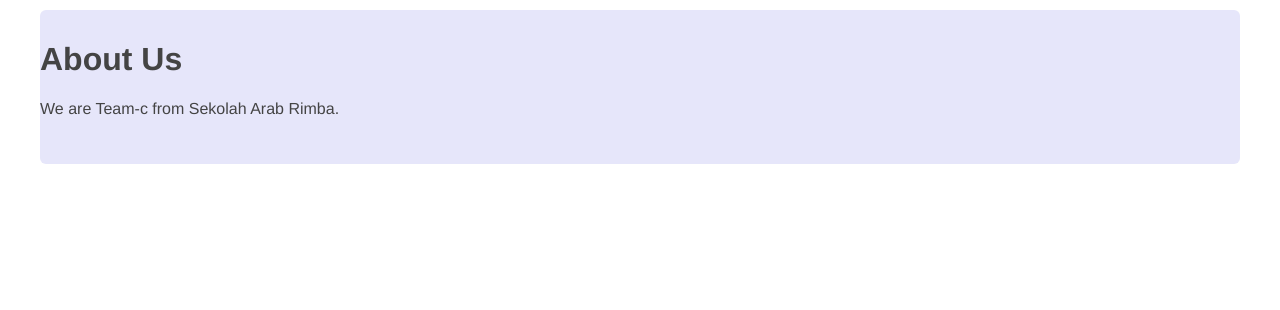
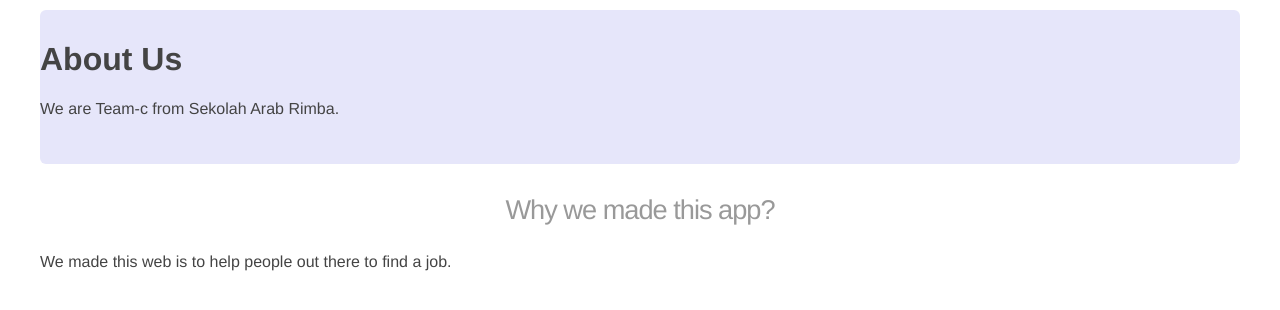
Before and after one commit to TheJess54321/Team-C, a Flask app: page /about/ in a window 1280 px wide. Shown: the part 35-345 px from the top of the page. Run offline with Flask 2, Linux system fonts and the light colour scheme.

Commit message:
updated code

```diff
--- a/templates/about.html
+++ b/templates/about.html
@@ -7,10 +7,11 @@
      <h1>About Us</h1>
      <p>We are Team-c from Sekolah Arab Rimba.</p>
    </div>
- {% endblock %}
-   <div class="about">
-     <h1>About us</h1>
-     <p>This web was made by Team-C from Sekolah Arab Rimba</p>
+
+   <div class="more">
+      <h3>Why we made this app?</h3>
+      <p>We made this web is to help people out there to find a job.</p>
    </div>
+      {% endblock %}
   </body>
 </html>
```
Also changed, not shown: templates/home1.html (+0 -9 lines).
